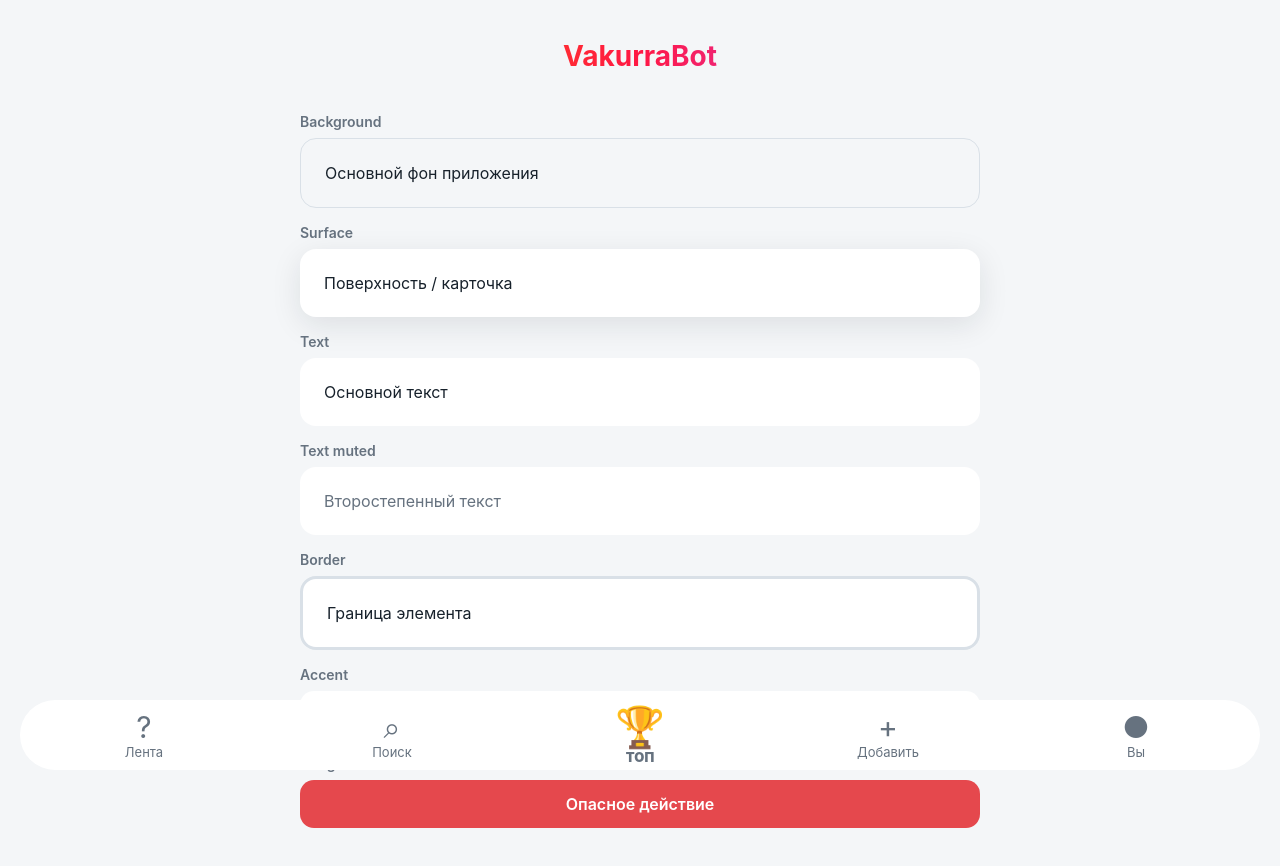
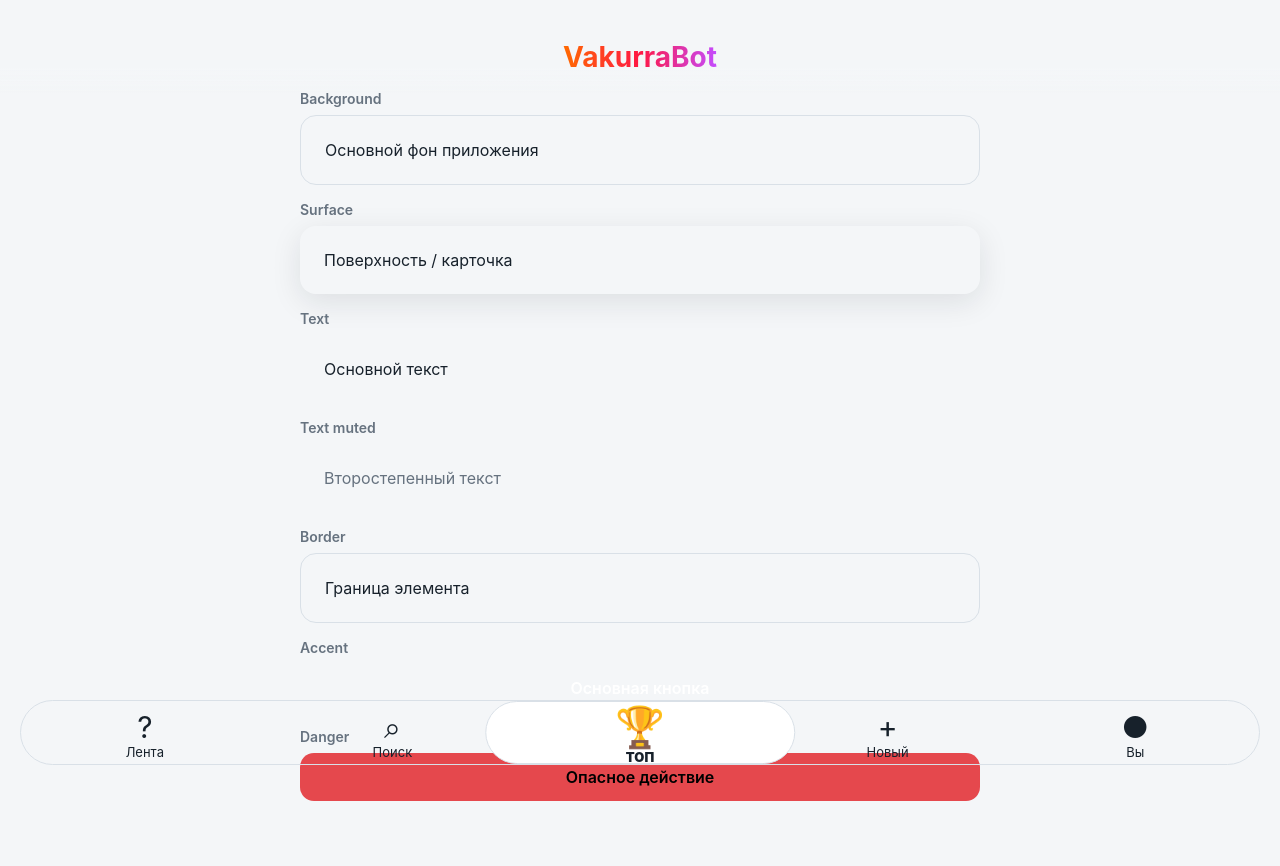
Before and after one commit to vakurra/vakurra-bot, a React (Vite) app in the folder frontend/: page / in a window 1280 px wide. Shown: the top 866 px of the page. Built offline with nearby package versions, Linux system fonts and the light colour scheme; no server answers.

Commit message:
frontend changes

```diff
--- a/frontend/src/app/BottomNavigation.module.css
+++ b/frontend/src/app/BottomNavigation.module.css
@@ -1,27 +1,39 @@
 .navigation {
   position: fixed;
+
   right: 20px;
-  bottom: 30px;
+  bottom: 35px;
   left: 20px;
+
   z-index: 100;
+
   display: grid;
   grid-template-columns: repeat(5, 1fr);
-  height: 70px;
-  background: var(--app-surface);
+
+  height: 65px;
+
+  background: var(--app-surface-gradient);
+  border: 1px solid var(--app-border);
   border-radius: 50px;
+
   -webkit-tap-highlight-color: transparent;
 }
 
 .item {
+  position: relative;
+  z-index: 1;
+
   display: flex;
   flex-direction: column;
   align-items: center;
   justify-content: center;
   gap: 4px;
+
   padding: 6px 2px;
+
   border: 0;
   background: transparent;
-  color: var(--app-text-muted);
+  color: var(--app-text);
 }
 
 .featured {
@@ -41,3 +53,31 @@
   font-size: 13px;
   line-height: 1;
 }
+
+.indicator {
+  position: absolute;
+  top: 0;
+  bottom: 0;
+
+  border: 1px solid var(--app-border);
+  border-radius: inherit;
+  background: var(--app-surface);
+
+  transform: translateX(-50%);
+
+  transition:
+    left 0.25s ease,
+    width 0.25s ease;
+
+  pointer-events: none;
+  z-index: 0;
+}
+
+.indicatorFirst,
+.indicatorLast {
+  width: 20%;
+}
+
+.indicatorMiddle {
+  width: 25%;
+}
--- a/frontend/src/app/BottomNavigation.tsx
+++ b/frontend/src/app/BottomNavigation.tsx
@@ -1,21 +1,43 @@
+import { useState } from "react";
+
 import styles from "./BottomNavigation.module.css";
 
 const navigationItems = [
   { label: "Лента", icon: "?" },
   { label: "Поиск", icon: "⌕" },
   { label: "ТОП", icon: "🏆" },
-  { label: "Добавить", icon: "+" },
+  { label: "Новый", icon: "+" },
   { label: "Вы", icon: "●" },
 ];
 
 export function BottomNavigation() {
+  const [activeIndex, setActiveIndex] = useState(2);
+
+  const indicatorClass =
+    activeIndex === 0
+      ? styles.indicatorFirst
+      : activeIndex === navigationItems.length - 1
+        ? styles.indicatorLast
+        : styles.indicatorMiddle;
+
   return (
     <nav className={styles.navigation} aria-label="Основная навигация">
+      <div
+        className={`${styles.indicator} ${indicatorClass}`}
+        style={{
+          left: `${activeIndex * 20 + 10}%`,
+        }}
+      />
+
       {navigationItems.map((item, index) => (
         <button
           key={item.label}
           type="button"
-          className={`${styles.item} ${index === 2 ? styles.featured : ""}`}
+          className={`${styles.item} ${
+            index === 2 ? styles.featured : ""
+          }`}
+          onClick={() => setActiveIndex(index)}
+          aria-current={index === activeIndex ? "page" : undefined}
         >
           <span className={styles.icon}>{item.icon}</span>
           <span className={styles.label}>{item.label}</span>
--- a/frontend/src/pages/top/TopPage.module.css
+++ b/frontend/src/pages/top/TopPage.module.css
@@ -1,11 +1,34 @@
 .page {
   width: min(100%, 720px);
   margin: 0 auto;
-  padding: 24px 20px 120px;
+  padding: 50px 20px 120px;
+}
+
+.header {
+  position: fixed;
+  top: 0;
+  right: 0;
+  left: 0;
+
+  z-index: 50;
+
+  display: flex;
+  justify-content: center;
+
+  padding: 40px 20px 30px;
+
+  background: linear-gradient(
+    to bottom,
+    var(--app-bg) 20%,
+    var(--app-bg) 65%,
+    transparent 90%
+  );
+
+  pointer-events: none;
 }
 
 .title {
-  margin: 15px;
+  margin: 0;
 
   text-align: center;
   font-size: 28px;
@@ -51,7 +74,7 @@
   border: 1px solid var(--app-border-accent);
   border-radius: 16px;
 
-  background: var(--app-surface);
+  background: var(--app-surface-gradient);
   color: var(--app-text);
 
   box-shadow: var(--app-shadow);
@@ -61,7 +84,7 @@
   padding: 24px;
   border-radius: 16px;
 
-  background: var(--app-surface);
+  background: var(--app-surface-gradient);
   color: var(--app-text);
 }
 
@@ -69,16 +92,16 @@
   padding: 24px;
   border-radius: 16px;
 
-  background: var(--app-surface);
+  background: var(--app-surface-gradient);
   color: var(--app-text-muted);
 }
 
 .borderExample {
   padding: 24px;
-  border: 3px solid var(--app-border);
+  border: 1px solid var(--app-border);
   border-radius: 16px;
 
-  background: var(--app-surface);
+  background: var(--app-surface-gradient);
   color: var(--app-text);
 }
 
@@ -89,11 +112,12 @@
   border: 0;
   border-radius: 14px;
 
-  background: var(--app-surface);
+  background: var(--app-surface-gradient);
   color: var(--app-text-accent);
 
   font: inherit;
   font-weight: 600;
+  -webkit-tap-highlight-color: transparent;
 }
 
 .dangerExample {
@@ -104,8 +128,8 @@
   border-radius: 14px;
 
   background: var(--app-surface-danger);
-  color: #ffffff;
 
   font: inherit;
   font-weight: 600;
+  -webkit-tap-highlight-color: transparent;
 }
--- a/frontend/src/pages/top/TopPage.tsx
+++ b/frontend/src/pages/top/TopPage.tsx
@@ -3,7 +3,9 @@ import styles from "./TopPage.module.css";
 export function TopPage() {
   return (
     <div className={styles.page}>
-      <h1 className={styles.title}>VakurraBot</h1>
+      <header className={styles.header}>
+        <h1 className={styles.title}>VakurraBot</h1>
+      </header>
 
       <div className={styles.palette}>
         <section className={styles.example}>
--- a/frontend/src/styles/reset.css
+++ b/frontend/src/styles/reset.css
@@ -30,6 +30,12 @@ select {
 
 button {
   cursor: pointer;
+  -webkit-tap-highlight-color: transparent;
+  transition: transform 0.3s ease;
+}
+
+button:active {
+  transform: scale(0.96);
 }
 
 @media (prefers-reduced-motion: reduce) {
--- a/frontend/src/styles/tokens.css
+++ b/frontend/src/styles/tokens.css
@@ -23,14 +23,20 @@
 [data-theme="dark"] {
   --app-bg: #090f14;
 
-  --app-surface: #191e22;
+  --app-surface: #222c35;
   --app-surface-danger: #db3333;
+  --app-surface-gradient: radial-gradient(
+    circle at 50% 50%,
+    #1e2122 0%,
+    #1f2225 45%,
+    #18181a 100%
+  );
 
-  --app-border: #324352;
-  --app-border-accent: #5a98ce;
+  --app-border: #36383a;
+  --app-border-accent: #2d7cc2;
 
   --app-text: #e2ebf4;
-  --app-text-muted: #9aa6b2;
+  --app-text-muted: #9eabb8;
   --app-text-accent: #16e7e0;
   --app-text-gradient: linear-gradient(
     90deg,
```
